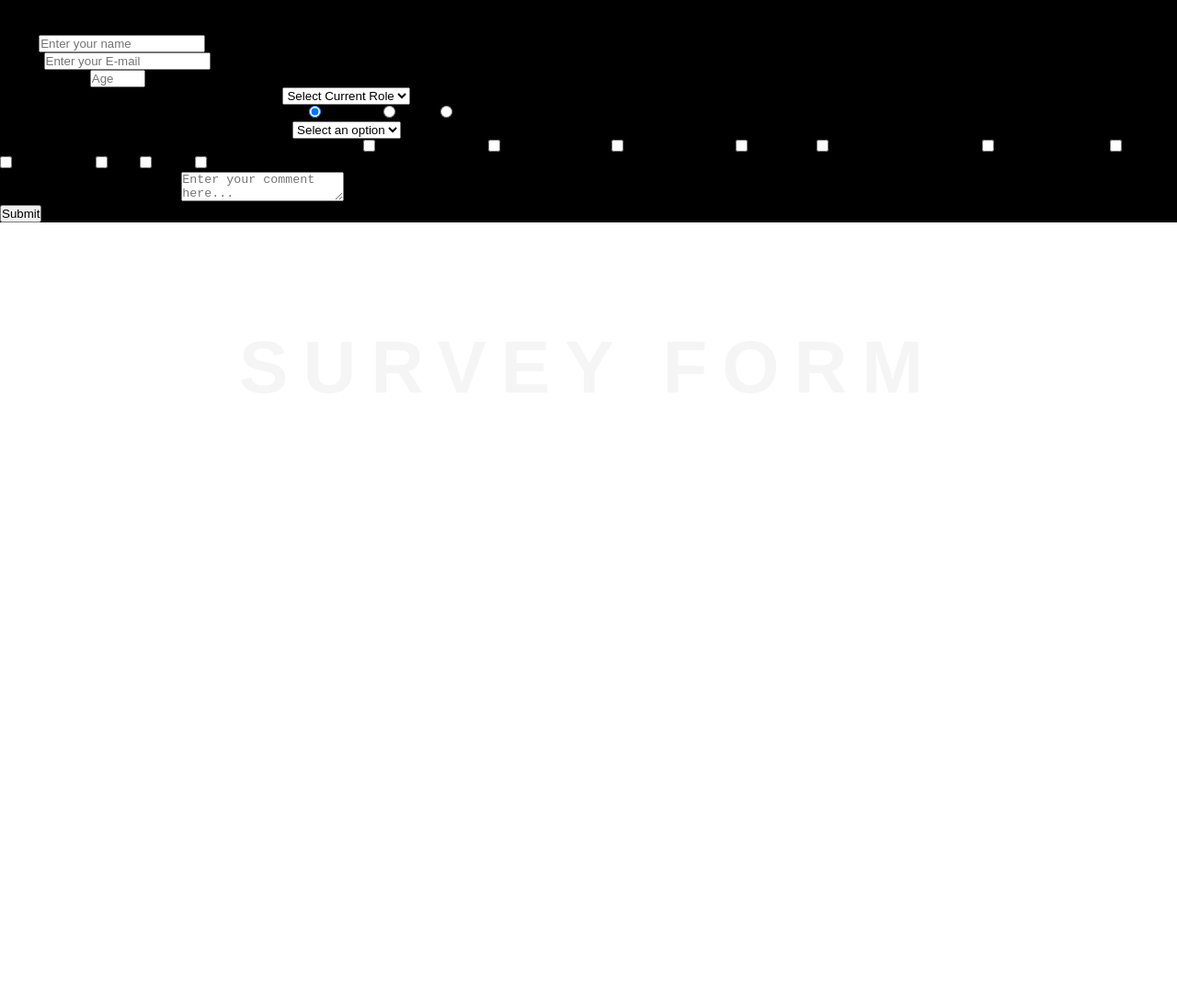
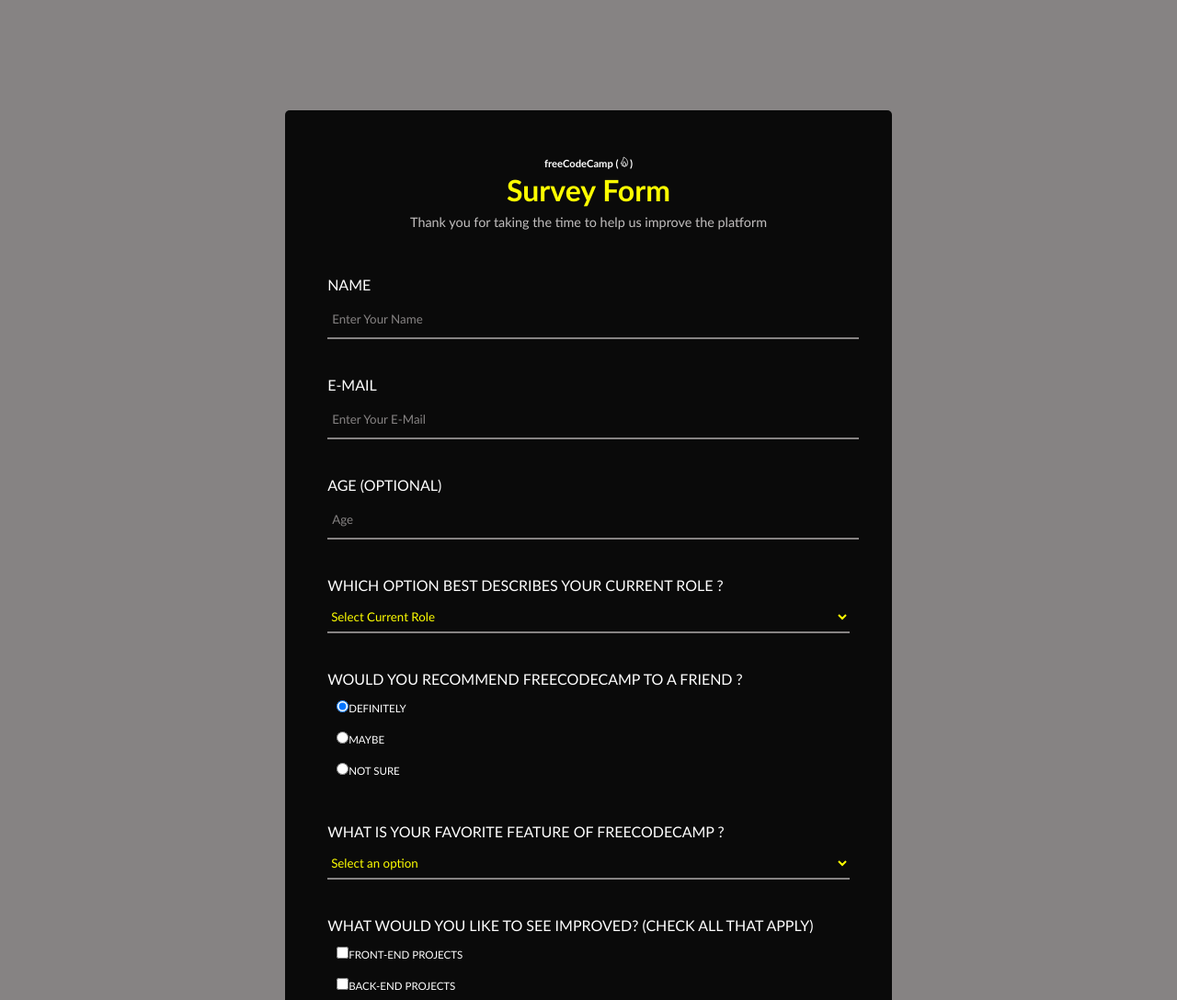
Before and after one commit to ABHAY-100/edu-code, a plain HTML site: page P4_interactive_survey_form/index.html in a window 1280 px wide. Shown: the top 1088 px of the page at 92% size. Before the commit the page ends 800 px from the top, so only its background shows below. Drawn offline with nearby package versions, Linux system fonts and the light colour scheme.

Commit message:
Added files

```diff
--- a/P4_interactive_survey_form/style.css
+++ b/P4_interactive_survey_form/style.css
@@ -1,77 +1,217 @@
-*{
-    margin: 0;
-    padding: 0;
-    box-sizing: border-box;
+* {
+  margin: 0;
+
+  padding: 0;
+
+  font-family: "Trebuchet MS", "Lucida Sans Unicode", "Lucida Grande",
+    "Lucida Sans", Arial, sans-serif;
 }
 
-video{
-    object-fit: cover;
+section {
+  display: flex;
+
+  justify-content: center;
+
+  align-items: center;
+
+  min-height: 100vh;
+
+  width: 100%;
+
+  background: rgb(134, 131, 131);
 }
 
-section{
-    background:#000 ;
+ion-icon {
+  font-size: 1em;
+
+  font-size: 1.1em;
 }
 
-h1{
-    position: absolute;
-    top: 50%;
-    transform: translateY(-50%);
-    width: 100%;
-    text-align: center;
-    letter-spacing: 1rem;
-    text-transform: uppercase;
-    color: #f5f5f5;
-    font-size: 5em;
-    font-family: sans-serif;
+.container {
+  display: flex;
+
+  justify-content: center;
+
+  align-items: center;
+
+  position: relative;
+
+  width: 600px;
+
+  height: fit-content;
+
+  background-color: rgb(10, 10, 10);
+
+  padding: 50px 30px;
+
+  border-radius: 5px;
+
+  border: none;
+
+  margin: 120px 0px;
 }
 
-h1 span{
-    display: inline-block;
-    animation: animate 1s  ease-in-out;
+.heading h1 {
+  text-align: center;
 
+  font-size: 2em;
+
+  margin-bottom: 7px;
+
+  color: #ffff00;
 }
 
-@keyframes animate{
-    0%{
-        opacity: 0%;
-        transform: rotateY(90deg);
-        filter: blur(10px);
-    }
-    100%{
-        opacity: 1;
-        transform: rotateY(0deg);
-        filter: blur(0px);
+.heading p {
+  text-align: center;
+
+  font-size: 0.9em;
+
+  margin-bottom: 50px;
+
+  color: rgb(194, 191, 191);
 }
+
+.heading h4 {
+  font-size: 0.7em;
+
+  color: #fff;
+
+  font-weight: 700;
+
+  margin-bottom: 3px;
+
+  text-align: center;
 }
-h1 span:nth-child(1)
-{
-    animation-delay: 0.6s;
+
+.inputbox {
+  position: relative;
+
+  margin: 40px 0px;
+
+  width: 100%;
 }
-h1 span:nth-child(2)
-{
-    animation-delay: 1s;
+
+label {
+  color: rgb(255, 255, 255);
+
+  text-transform: uppercase;
+
+  font-weight: 500;
+
+  font-size: 1em;
 }
-h1 span:nth-child(3)
-{
-    animation-delay: 1.7s;
+
+.inputbox input {
+  margin-top: 8px;
+
+  height: 30px;
+
+  width: 100%;
+
+  border: none;
+
+  color: rgb(180, 180, 180);
+
+  padding: 5px;
+
+  background: transparent;
+
+  border-bottom: 2px solid rgb(134, 131, 131);
 }
-h1 span:nth-child(4)
-{
-    animation-delay: 2.3s;
+
+::placeholder {
+  color: rgb(134, 131, 131);
+
+  text-transform: capitalize;
 }
-h1 span:nth-child(5)
-{
-    animation-delay: 2.7s;
+
+.inputbox select {
+  margin-top: 8px;
+
+  width: 100%;
+
+  height: 35px;
+
+  background: transparent;
+
+  border: none;
+
+  border-bottom: 2px solid rgb(134, 131, 131);
+
+  color: #ffff00;
 }
-h1 span:nth-child(6)
-{
-    animation-delay: 3.2s;
+
+.inputbox textarea {
+  width: 100%;
+
+  min-height: 100px;
+
+  resize: none;
+
+  margin-top: 8px;
+
+  padding: 5px;
+
+  border: none;
+
+  background: transparent;
+
+  border: 2px solid rgb(134, 131, 131);
+
+  color: rgb(180, 180, 180);
+
+  border-radius: 5px;
 }
-h1 span:nth-child(7)
-{
-    animation-delay: 3.7s;
+
+.radio {
+  display: flex;
+
+  flex-direction: column;
 }
-h1 span:nth-child(8)
-{
-    animation-delay: 4s;
+
+.radio span {
+  margin: 4px 0;
+
+  font-size: 0.8em !important;
+
+  padding: 5px;
+
+  text-indent: 5px;
 }
+
+.radio span label {
+  font-size: 0.9em;
+}
+
+.radio label {
+  margin-bottom: 5px;
+}
+
+button {
+  width: 100%;
+
+  height: 40px;
+
+  border-radius: 10px;
+
+  border: none;
+
+  color: rgb(0, 0, 0);
+
+  background: #ffff00;
+
+  text-transform: uppercase;
+
+  font-weight: 600;
+}
+
+/* Responsiveness:Start */
+@media screen and (max-width: 480px) {
+  .container {
+    width: 100vw;
+    border-radius: 0px;
+    margin-top: 0px;
+    margin-bottom: 0px;
+  }
+}
+/* Responsiveness:End */
--- /dev/null
+++ b/P5_launching_soon_landing_page/style.css
@@ -0,0 +1,118 @@
+/* Font-imports */
+@import url("https://fonts.googleapis.com/css2?family=Bacasime+Antique&display=swap");
+@import url("https://fonts.googleapis.com/css2?family=Roboto:wght@300&display=swap");
+
+/* StyleSheet:Start */
+* {
+  margin: 0;
+  padding: 0;
+  color: #fff;
+  font-family: "Roboto", sans-serif;
+}
+
+body {
+  overflow-y: hidden;
+}
+
+section {
+  display: flex;
+  justify-content: center;
+  align-items: center;
+  min-height: 100vh;
+
+  background: url("https://i.postimg.cc/CxDvTmL2/cloth.jpg");
+  background-repeat: no-repeat;
+  background-position: center;
+  background-size: cover;
+}
+
+.container {
+  height: 100vh;
+  width: 400px;
+  padding: 10px;
+  text-align: center;
+
+  backdrop-filter: blur(5px) brightness(80%);
+}
+
+.content {
+  margin: 30px 0px;
+}
+
+.company {
+  font-size: 0.8em;
+  font-weight: bolder;
+  letter-spacing: 1px;
+  text-transform: capitalize;
+  margin-bottom: 50px;
+}
+
+.title {
+  font-size: 5em;
+  font-family: "Bacasime Antique", serif;
+  margin-bottom: 15px;
+}
+
+.discription {
+  font-size: 0.8em;
+  line-height: 17px;
+  width: 300px;
+  margin: 0 auto 40px;
+}
+
+.button button {
+  width: 150px;
+  height: 40px;
+  border-radius: 20px;
+  background: transparent;
+  border: 2px solid #fff;
+  font-weight: bolder;
+}
+
+.button button:hover {
+  background: #fff;
+  color: #000;
+  transition: 0.5s;
+}
+
+.icons {
+  margin-top: 50px;
+}
+
+.icons button {
+  background: transparent;
+  border: none;
+  width: 50px;
+  font-size: 1.5em;
+  border-radius: 50%;
+}
+
+.icons button ion-icon {
+  padding: 10px;
+}
+
+.icons button:hover {
+  background: rgba(255, 255, 255, 0.1);
+  transition: 0.5s;
+}
+/* StyleSheet:End */
+
+/* Responsiveness:Start */
+@media screen and (max-width: 480px) {
+  .container {
+    width: 100%;
+  }
+}
+
+@media screen and (max-width: 320px) {
+  .company {
+    font-size: 0.6em;
+  }
+  .title {
+    font-size: 4em;
+  }
+  .discription {
+    font-size: 0.7em;
+  }
+}
+/* Responsiveness:End */
```
Also changed, not shown: P4_interactive_survey_form/index.html (+113 -33 lines), P5_launching_soon_landing_page/index.html (added, +52 -0 lines).
